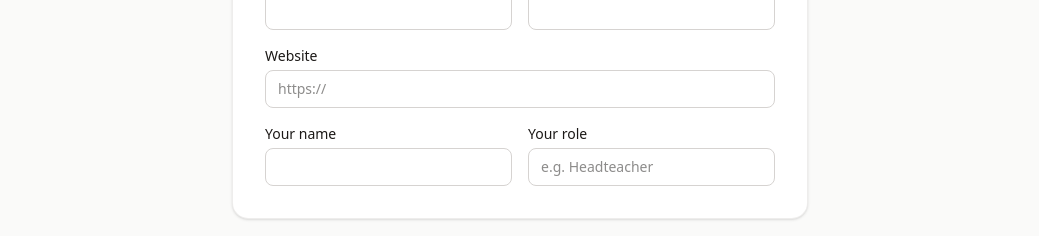
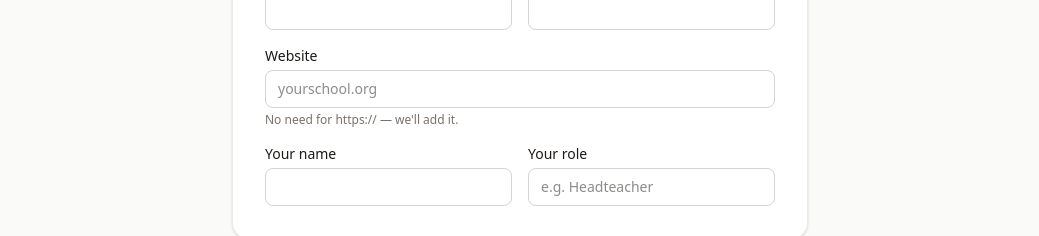
Before and after one commit to rasfernando/gsa-host-directory, a Next.js app: page /apply in a window 1280 px wide. Shown: the part 473-709 px from the top of the page, without its empty margins (120-1159 px from the left). Built offline with nearby package versions, Linux system fonts and the light colour scheme; no server answers; the database is empty.

Commit message:
Fix URL field bug on the remaining forms: accreditation (apply) and dashboard contact-edit now accept a domain without https:// and normalise on save, matching the host form fix

```diff
--- a/app/apply/actions.ts
+++ b/app/apply/actions.ts
@@ -4,6 +4,7 @@ import { redirect } from "next/navigation";
 import { createClient } from "@/lib/supabase/server";
 import { notifyGsa } from "@/lib/notify";
 import { logEvent } from "@/lib/events";
+import { normalizeUrl } from "@/lib/forms";
 
 // Creates the school (if first time), links it to the user,
 // and submits the host application with form answers stored as JSON.
@@ -33,7 +34,7 @@ export async function submitApplication(formData: FormData) {
         p_name: String(formData.get("school_name")),
         p_country: String(formData.get("country")),
         p_city: String(formData.get("city") || "") || null,
-        p_website: String(formData.get("website") || "") || null,
+        p_website: normalizeUrl(formData.get("website") as string),
         p_contact_name: String(formData.get("contact_name")),
         p_contact_email: user.email,
       }
--- a/app/apply/page.tsx
+++ b/app/apply/page.tsx
@@ -80,7 +80,8 @@ export default async function ApplyPage({
           </div>
           <div>
             <label className={labelCls} htmlFor="website">Website</label>
-            <input className={inputCls} id="website" name="website" type="url" placeholder="https://" />
+            <input className={inputCls} id="website" name="website" type="text" inputMode="url" placeholder="yourschool.org" />
+            <p className="mt-1 text-xs text-stone-500">No need for https:// — we&apos;ll add it.</p>
           </div>
           <div className="grid grid-cols-1 gap-4 sm:grid-cols-2">
             <div>
--- a/app/your-school/actions.ts
+++ b/app/your-school/actions.ts
@@ -5,6 +5,7 @@ import { redirect } from "next/navigation";
 import { createClient } from "@/lib/supabase/server";
 import { notifyGsa } from "@/lib/notify";
 import { logEvent } from "@/lib/events";
+import { normalizeUrl } from "@/lib/forms";
 
 export type MediaItem = { url: string; type?: string; [k: string]: unknown };
 
@@ -87,7 +88,7 @@ export async function updateContact(formData: FormData) {
     .update({
       contact_name: String(formData.get("contact_name") || ""),
       contact_email: String(formData.get("contact_email") || ""),
-      website: String(formData.get("website") || ""),
+      website: normalizeUrl(formData.get("website") as string) ?? "",
     })
     .eq("id", schoolId);
   if (error) throw new Error(`Could not update contact: ${error.message}`);
--- a/app/your-school/page.tsx
+++ b/app/your-school/page.tsx
@@ -340,7 +340,7 @@ export default async function YourSchoolPage({
           </div>
           <div>
             <label className={labelCls} htmlFor="website">School website</label>
-            <input className={inputCls} id="website" name="website" type="url" placeholder="https://" defaultValue={school?.website ?? ""} />
+            <input className={inputCls} id="website" name="website" type="text" inputMode="url" placeholder="yourschool.org" defaultValue={school?.website ?? ""} />
           </div>
           <button className="rounded-lg bg-warm-600 px-5 py-2.5 text-sm font-semibold text-white transition-colors duration-150 hover:bg-warm-700">
             Save contact details
```
